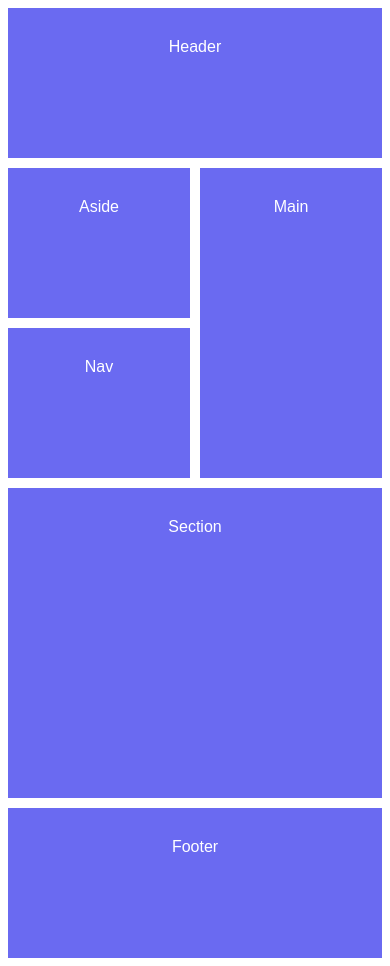
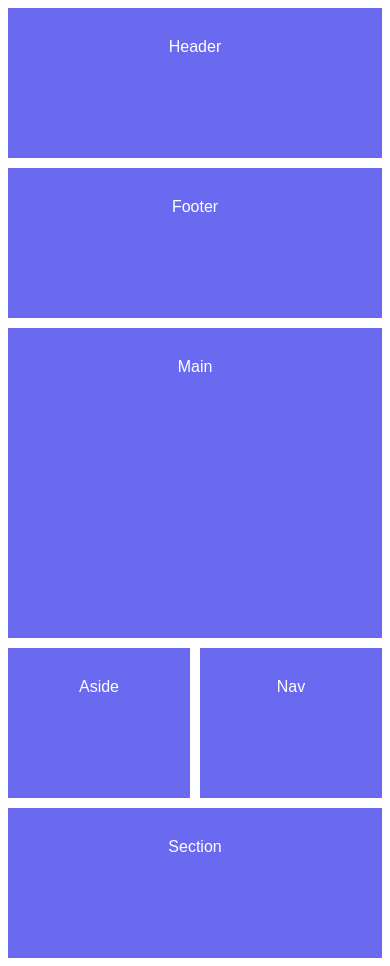
Before and after one commit to narufitah/grid-area, a plain HTML site: page index.html in a window 390 px wide. Drawn offline with Linux system fonts and the light colour scheme.

Commit message:
second commit

```diff
--- a/styles.css
+++ b/styles.css
@@ -11,7 +11,7 @@ body {
 }
 
 #grid-wrapper {
-    max-width: 960px;
+    max-width: 1440px;
     margin: 0 auto;
     display: grid;
     grid-template-columns: repeat(4, 1fr);
@@ -50,3 +50,24 @@ nav {
 footer {
     grid-area: footer;
 }
+
+/* For Smaller Screens */
+
+@media screen and (max-width: 760px) {
+    #grid-wrapper {
+        max-width: 760px;
+        margin: 0 auto;
+        display: grid;
+        grid-template-columns: repeat(4, 1fr);
+        grid-auto-rows: minmax(150px, auto);
+        grid-gap: 10px;
+        grid-template-areas:
+        "header header header header"
+        "footer footer footer footer"
+        "main main main main"
+        "main main main main"
+        "aside aside nav nav"
+        "section section section section"
+        ;
+    }
+}
```
